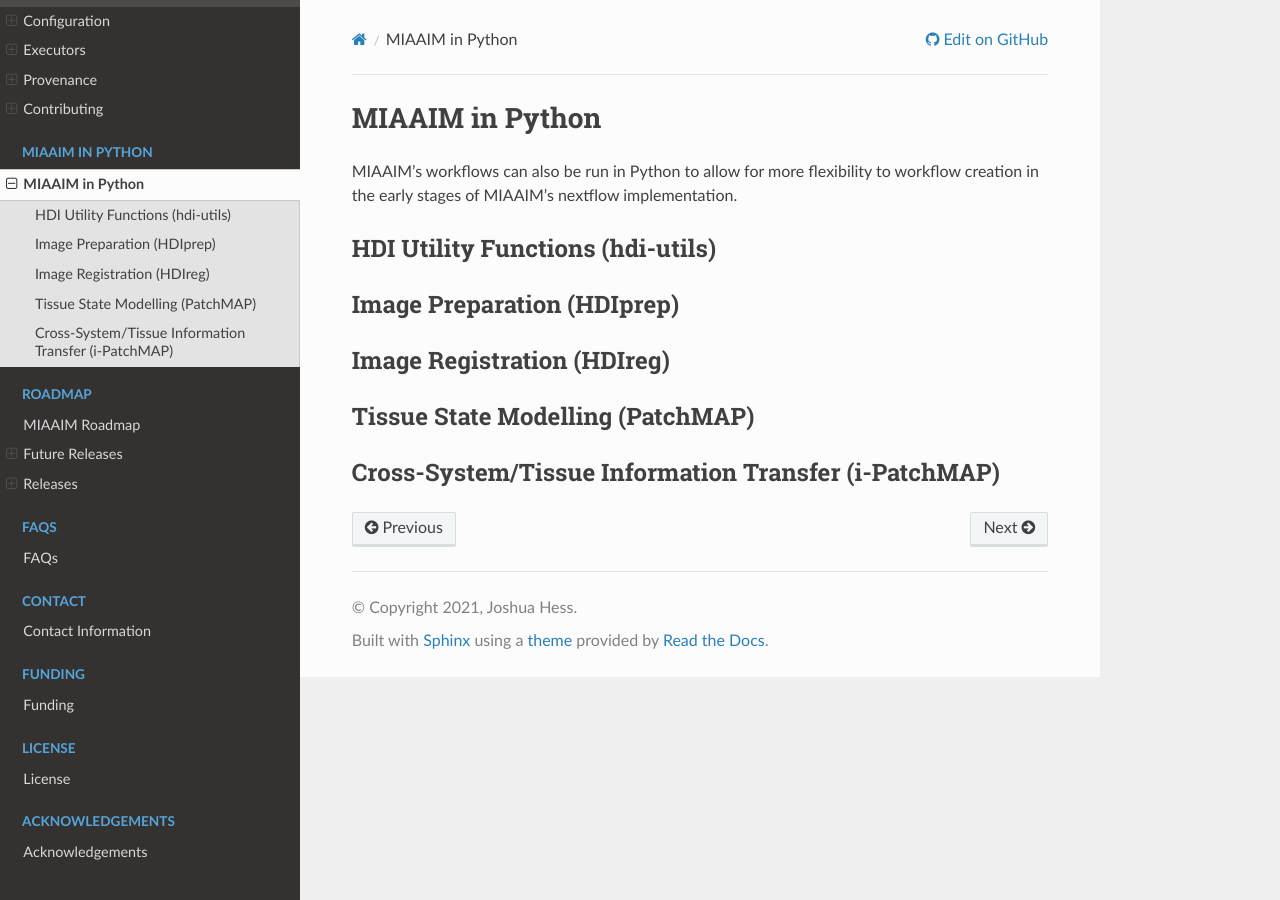
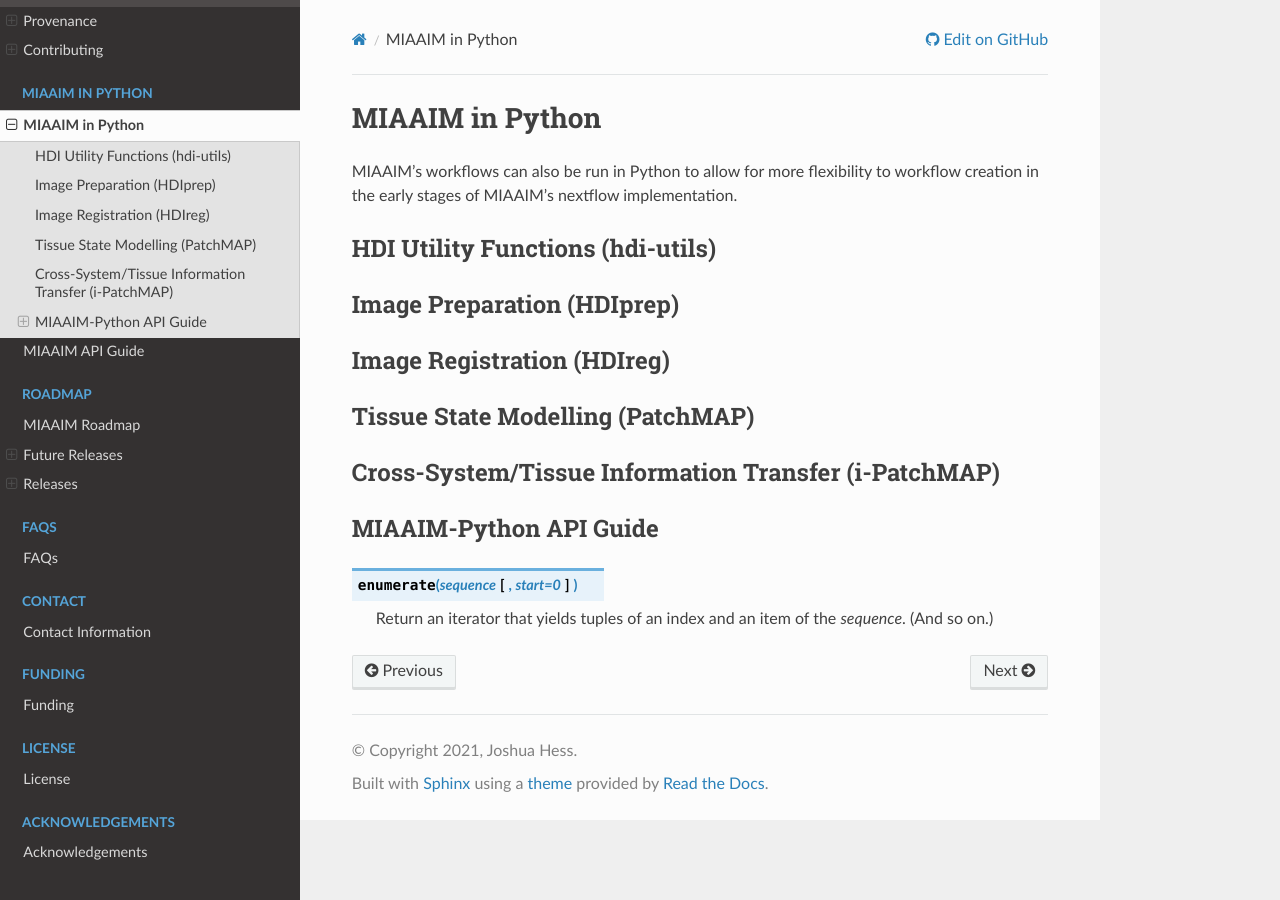
Before and after one commit to JoshuaHess12/miaaim, a Sphinx documentation site: the page built from docs/source/python.rst, in a window 1280 px wide. Built offline with Sphinx 7.4.7 and the Read the Docs theme 2.0.0, drawn with Linux system fonts in a browser that asks for light colours.

Commit message:
update docs

```diff
--- /dev/null
+++ b/docs/source/api.rst
@@ -0,0 +1,2 @@
+MIAAIM API Guide
+================
--- a/docs/source/index.rst
+++ b/docs/source/index.rst
@@ -66,6 +66,7 @@ MIAAIM: multi-modal image alignment and analysis by information manifolds
    :caption: MIAAIM in Python
 
    python
+   api
 
 .. toctree::
    :maxdepth: 2
--- a/docs/source/installation.rst
+++ b/docs/source/installation.rst
@@ -56,8 +56,9 @@ components for Nextflow and pulling the MIAAIM repository from GitHub::
    sudo apt update                           # upgrade packages
    sudo apt install openjdk-14-jre-headless  # install latest version of Java
    curl -s https://get.nextflow.io | bash    # install latest version of Nextflow
+   chmod +x nextflow                         # be able to call nextflow
    sudo apt-get -y install git               # install git so you can clone MIAAIM from GitHub
-   sudo apt-get install -y libarchive-tools  # install bsdtar command for unzipping prototypes
+   sudo apt-get install -y libarchive-tools  # install bsdtar command for unzipping prototype image
 
 9. Now `install Docker <https://docs.docker.com/get-docker/>`_
 for windows and allow it to connect with your WSL2 (see
--- a/docs/source/python.rst
+++ b/docs/source/python.rst
@@ -6,6 +6,7 @@ workflow creation in the early stages of MIAAIM's nextflow implementation.
 
 HDI Utility Functions (hdi-utils)
 ^^^^^^^^^^^^^^^^^^^^^^^^^^^^^^^^^
+
 
 Image Preparation (HDIprep)
 ^^^^^^^^^^^^^^^^^^^^^^^^^^^
@@ -18,3 +19,12 @@ Tissue State Modelling (PatchMAP)
 
 Cross-System/Tissue Information Transfer (i-PatchMAP)
 ^^^^^^^^^^^^^^^^^^^^^^^^^^^^^^^^^^^^^^^^^^^^^^^^^^^^^
+
+
+MIAAIM-Python API Guide
+^^^^^^^^^^^^^^^^^^^^^^^
+
+.. function:: enumerate(sequence[, start=0])
+
+   Return an iterator that yields tuples of an index and an item of the
+   *sequence*. (And so on.)
--- a/docs/source/workflows.rst
+++ b/docs/source/workflows.rst
@@ -159,7 +159,7 @@ image preprocessing. These are typically applied as sequential image processing
 options
 
 HDIprep Implementation Guide
---------------------
+----------------------------
 .. list-table:: HDIprep Implementation Guide
    :widths: 25 25
    :header-rows: 1
```
Also changed, not shown: README.md (+13 -2 lines).
